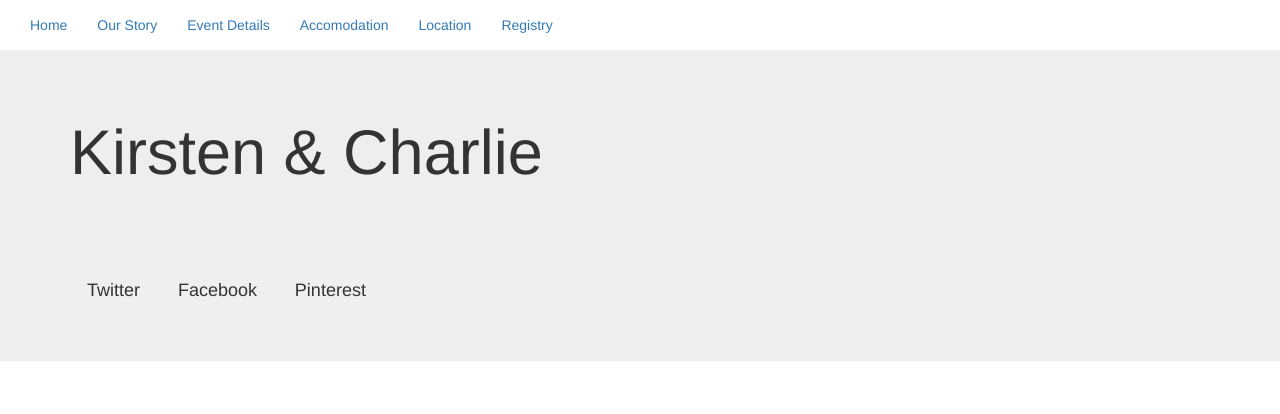
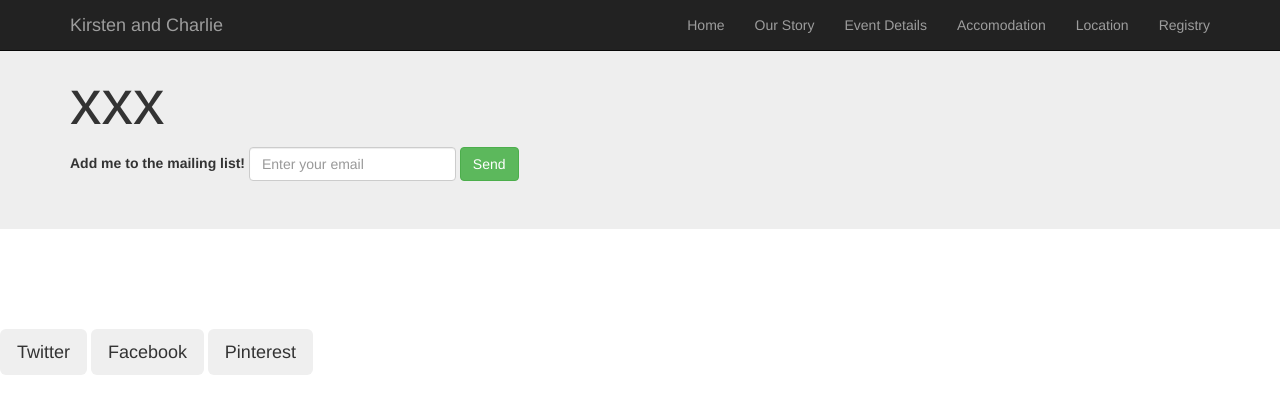
Before and after one commit to kirstandcharlie/kirstandcharlie.github.io, a plain HTML site: page index.html in a window 1280 px wide. Drawn offline with Linux system fonts and the light colour scheme; files that its build step writes are made by us from their sources.

Commit message:
retry jumbotron

```diff
--- a/index.html
+++ b/index.html
@@ -3,20 +3,70 @@
 <head>
 
 
+  <title>Kirsten & Charlie </title>
+  <link href='bootstrap-3.3.7-dist/css/bootstrap.css' rel='stylesheet'>
+  <meta name="viewport" content="width=device-width, initial-scale=1.0">
+    <link rel="stylesheet" href="dist/css/bootstrap.css">
+  <link rel="stylesheet" href="main.css">
+
+</head>
 
 
 
-  <title>Kirsten & Charlie </title>
-  <link href='bootstrap-3.3.7-dist/css/bootstrap.css' rel='stylesheet'>
-  <meta name="viewport" content="width=device-width, initial-scale=1.0">
-   <link rel="stylesheet" href="dist/css/bootstrap.css">
-  <link rel="stylesheet" href="main.css">
 
-  <!--<link rel='stylesheet' type='text/css' href='exercise1.css'> -->
-</head>
+<body>
+
+  <nav class="navbar navbar-inverse navbar-fixed-top" role="navigation">
+  <div class="container">
+  <div class="navbar-header">
+    <button type="button" class="navbar-toggle" data-toggle="collapse" data-target=".navbar-collapse">
+      <span class="sr-only">Toggle navigation</span>
+      <span class="icon-bar"></span>
+      <span class="icon-bar"></span>
+      <span class="icon-bar"></span>
+    </button>
+    <a class="navbar-brand" href="#">Kirsten and Charlie</a>
+  </div>
+
+  <div class="collapse navbar-collapse">
+  <ul class="nav navbar-nav navbar-right">
+      <li><a href="#Home">Home</a></li>
+      <li><a href="#OurStory">Our Story</a></li>
+      <li><a href="#EventDetails">Event Details</a></li>
+      <li><a href="#Accomodation">Accomodation</a></li>
+      <li><a href="#Location">Location</a></li>
+      <li><a href="#Registry">Registry</a></li>
+    </ul>
+    </div>
+  </nav>
+  </div>
 
 
-<body>
+
+
+  <div class='jumbotron'>
+    <div class='container'>
+      <div class='row'>
+        <div class='col-sm-8'>
+
+          <h1>xxx</h1>
+
+        </div>
+      </div>
+
+                <form role='form' class='form-inline'>
+            <div class="form-group">
+          <label for="email">Add me to the mailing list!</label>
+          <input type="text" class='form-control' name="email" placeholder="Enter your email" >
+          <button type="submit" class='btn btn-success'>Send</button>
+          </div>
+          </form>
+    </div>
+  </div>
+
+
+
+<!--
   <div class="collapse navbar-collapse">
     <ul class="nav navbar-nav navbar-center">
       <li><a href="#Home">Home</a></li>
@@ -31,7 +81,6 @@
 </div>
 </nav>
 
-
 <div class='jumbotron'>
     <div class='container'>
       <div class='row'>
@@ -42,7 +91,7 @@
         </div>
       </div>
 
-
+-->
 
 <nav class="navbar navbar-expand-lg navbar-light bg-light">
   <div class="container">
```
